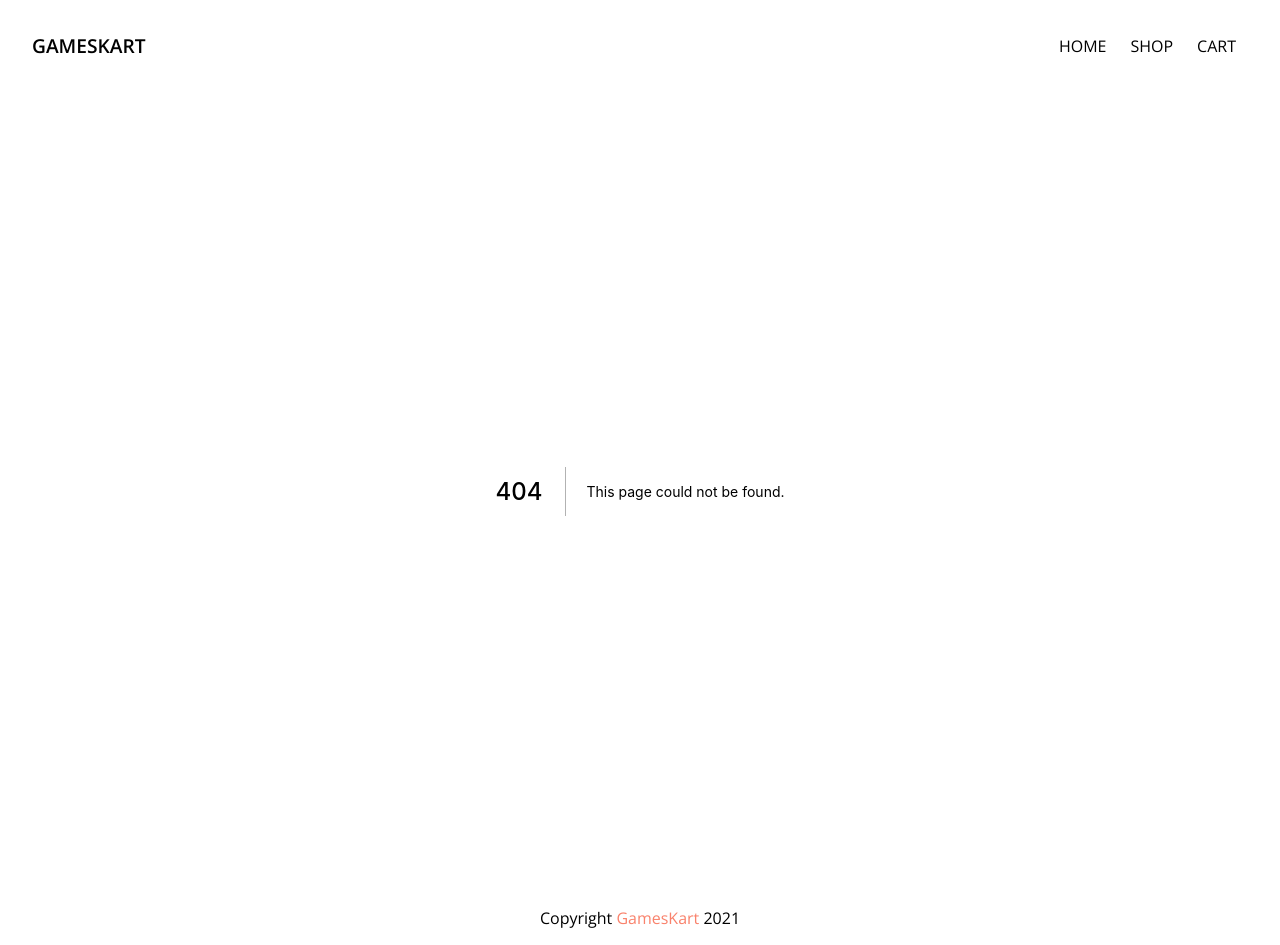
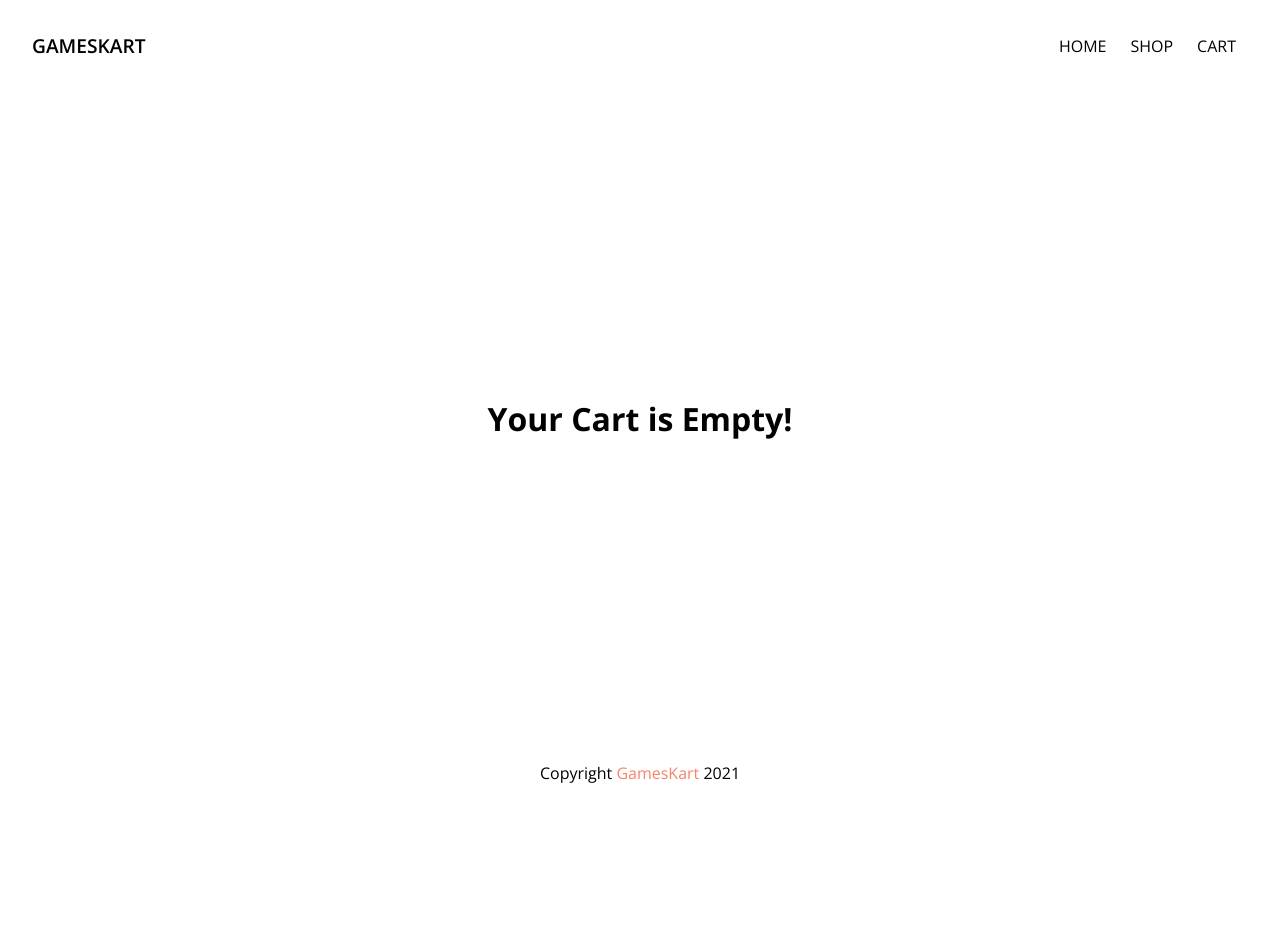
Before and after one commit to jessiicacmoore/next-shopping-cart, a Next.js app: page /cart in a window 1280 px wide. Before the commit this address had no page. After the commit the page ends 800 px from the top, so only its background shows below. Built offline with nearby package versions, Linux system fonts and the light colour scheme.

Commit message:
Added cart functionality. Next steps: modifying the nevbar

```diff
--- a/package.json
+++ b/package.json
@@ -8,8 +8,10 @@
     "start": "next start"
   },
   "dependencies": {
+    "@reduxjs/toolkit": "^1.6.0",
     "next": "11.0.1",
     "react": "17.0.2",
-    "react-dom": "17.0.2"
+    "react-dom": "17.0.2",
+    "react-redux": "^7.2.4"
   }
 }
--- a/pages/_app.js
+++ b/pages/_app.js
@@ -1,17 +1,20 @@
+import { Provider } from 'react-redux';
 import Navbar from '../components/Navbar';
 import Footer from '../components/Footer';
+import store from '../redux/store';
 
 import '../styles/globals.css'
 
 function MyApp({ Component, pageProps }) {
   return (
-    <div className="wrapper">
-      <Navbar />
-      <Component {...pageProps} />
-      <Footer />
-    </div>
+    <Provider store={store}>
+      <div className="wrapper">
+        <Navbar />
+        <Component {...pageProps} />
+        <Footer />
+      </div>
+    </Provider>
   )
-
 }
 
 export default MyApp
--- /dev/null
+++ b/pages/cart.js
@@ -0,0 +1,66 @@
+import Image from 'next/image';
+import { useSelector, useDispatch } from 'react-redux';
+import {
+  incrementQuantity,
+  decrementQuantity,
+  removeFromCart,
+} from '../redux/cart.slice';
+
+import styles from '../styles/CartPage.module.css';
+
+const CartPage = () => {
+
+  const cart = useSelector((state) => state.cart);
+  const dispatch = useDispatch();
+
+  const getTotalPrice = () => {
+    return cart.reduce(
+      (accumulator, item) => accumulator + item.quantity * item.price,
+      0
+    );
+  };
+
+  return (
+    <div className={styles.container}>
+      {cart.length === 0 ? (
+        <h1>Your Cart is Empty!</h1>
+      ) : (
+        <>
+          <div className={styles.header}>
+            <div>Image</div>
+            <div>Product</div>
+            <div>Price</div>
+            <div>Quantity</div>
+            <div>Actions</div>
+            <div>Total Price</div>
+          </div>
+          {cart.map((item) => (
+            <div className={styles.body}>
+              <div className={styles.image}>
+                <Image src={item.image} height="90" width="65" />
+              </div>
+              <p>{item.product}</p>
+              <p>$ {item.price}</p>
+              <p>{item.quantity}</p>
+              <div className={styles.buttons}>
+                <button onClick={() => dispatch(incrementQuantity(item.id))}>
+                  +
+                </button>
+                <button onClick={() => dispatch(decrementQuantity(item.id))}>
+                  -
+                </button>
+                <button onClick={() => dispatch(removeFromCart(item.id))}>
+                  x
+                </button>
+              </div>
+              <p>$ {item.quantity * item.price}</p>
+            </div>
+          ))}
+          <h2>Grand Total: $ {getTotalPrice()}</h2>
+        </>
+      )}
+    </div>
+  );
+};
+
+export default CartPage;
--- /dev/null
+++ b/redux/cart.slice.js
@@ -0,0 +1,42 @@
+import { createSlice } from '@reduxjs/toolkit';
+
+const cartSlice = createSlice({
+  name: 'cart',
+  initialState: [],
+  reducers: {
+    addToCart: (state, action) => {
+      const itemExists = state.find((item) => item.id === action.payload.id);
+      if (itemExists) {
+        itemExists.quantity++;
+      } else {
+        state.push({ ...action.payload, quantity: 1 });
+      }
+    },
+    incrementQuantity: (state, action) => {
+      const item = state.find((item) => item.id === action.payload);
+      item.quantity++;
+    },
+    decrementQuantity: (state, action) => {
+      const item = state.find((item) => item.id === action.payload);
+      if (item.quantity === 1) {
+        const index = state.findIndex((item) => item.id === action.payload);
+        state.splice(index, 1);
+      } else {
+        item.quantity--;
+      }
+    },
+    removeFromCart: (state, action) => {
+      const index = state.findIndex((item) => item.id === action.payload);
+      state.splice(index, 1);
+    },
+  },
+});
+
+export const cartReducer = cartSlice.reducer;
+
+export const {
+  addToCart,
+  incrementQuantity,
+  decrementQuantity,
+  removeFromCart,
+} = cartSlice.actions;
--- /dev/null
+++ b/redux/store.js
@@ -0,0 +1,12 @@
+import { configureStore } from '@reduxjs/toolkit';
+import { cartReducer } from './cart.slice';
+
+const reducer = {
+  cart: cartReducer,
+};
+
+const store = configureStore({
+  reducer,
+});
+
+export default store;
--- /dev/null
+++ b/styles/CartPage.module.css
@@ -0,0 +1,41 @@
+.container {
+  padding: 2rem;
+  text-align: center;
+}
+.header {
+  margin-top: 2rem;
+  display: flex;
+  justify-content: space-between;
+}
+.header div {
+  flex: 1;
+  text-align: center;
+  font-size: 1rem;
+  font-weight: bold;
+  padding-bottom: 0.5rem;
+  text-transform: uppercase;
+  border-bottom: 2px solid black;
+  margin-bottom: 2rem;
+}
+.body {
+  display: flex;
+  justify-content: space-between;
+  align-items: center;
+  text-align: center;
+  margin-bottom: 1rem;
+}
+.body > * {
+  flex: 1;
+}
+.image {
+  width: 100px;
+}
+.buttons > * {
+  width: 25px;
+  height: 30px;
+  background-color: black;
+  color: white;
+  border: none;
+  margin: 0.5rem;
+  font-size: 1rem;
+}
```
Also changed, not shown: components/ProductCard.js (+11 -1 lines), 1 other file (tests, documents, lock files or other folders).
